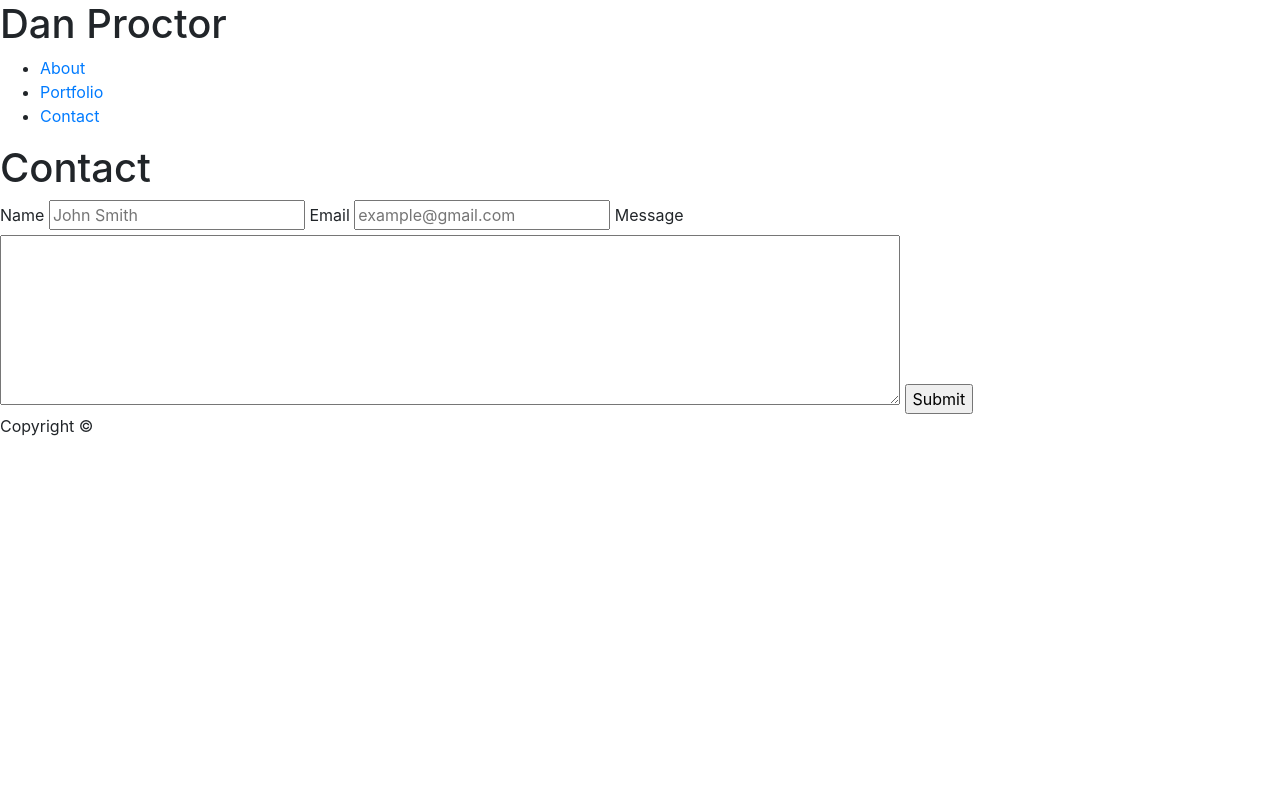
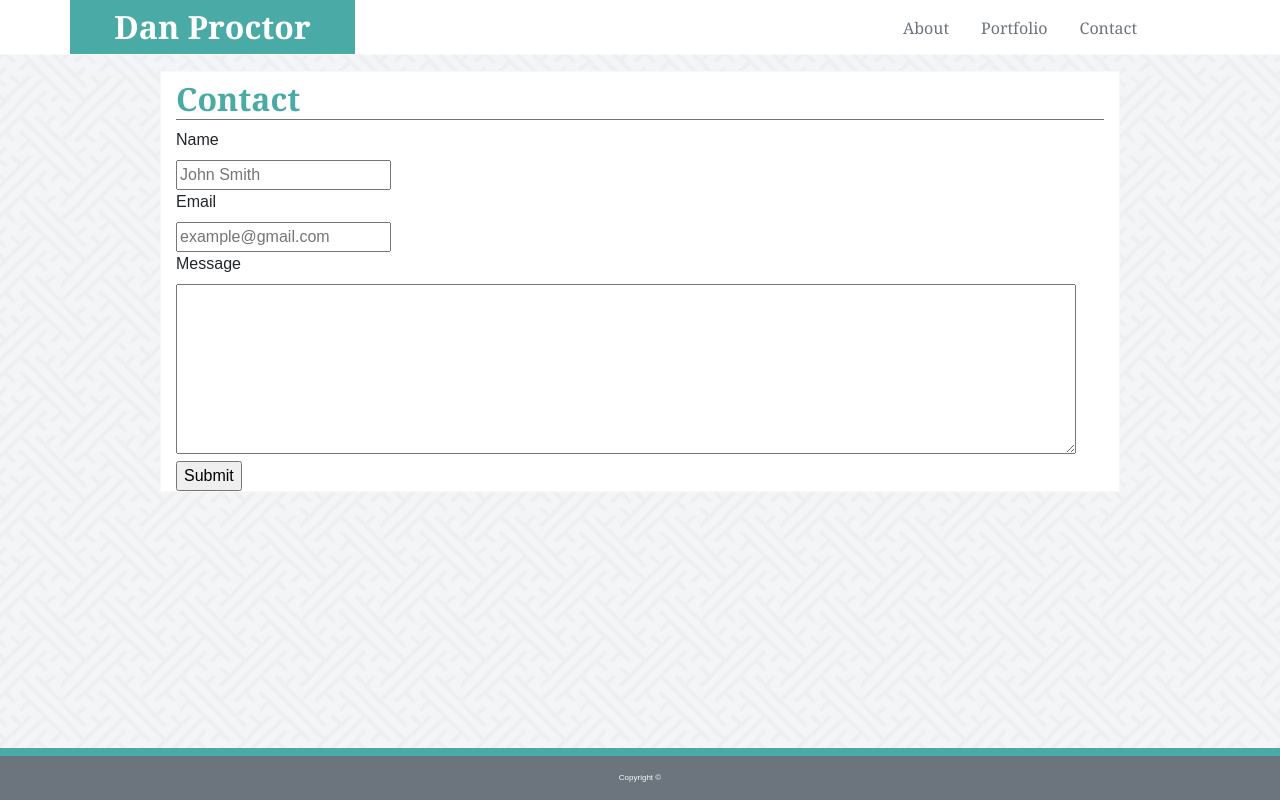
Before and after one commit to dproc96/Bootstrap-Portfolio, a plain HTML site: page contact.html in a window 1280 px wide. Drawn offline with nearby package versions, Linux system fonts and the light colour scheme.

Commit message:
first pass styling contact with bootstrap

```diff
--- a/assets/css/style.css
+++ b/assets/css/style.css
@@ -24,6 +24,6 @@ footer {
     font-family: Georgia, 'Times New Roman', Times, serif;
 }
 
-#name {
+#my-name {
     background-color: #4aaaa5;
 }
--- a/contact.html
+++ b/contact.html
@@ -1,46 +1,66 @@
 <!DOCTYPE html>
 
-<html lang="en">
+<html lang="en" class="h-100">
     <head>
         <title>Contact</title>
 
         <link rel="stylesheet" href="https://stackpath.bootstrapcdn.com/bootstrap/4.3.1/css/bootstrap.min.css" integrity="sha384-ggOyR0iXCbMQv3Xipma34MD+dH/1fQ784/j6cY/iJTQUOhcWr7x9JvoRxT2MZw1T" crossorigin="anonymous">
+
+        <link rel="stylesheet" href="assets/css/style.css">
+
     </head>
 
-    <body>
-        <div class="wrapper">
-            <header>
-                <div class="heading--content">
-                    <h1 class="myname">Dan Proctor</h1>
+    <body class="d-flex flex-column h-100">
+        <header id="topbar" class="border-bottom border-light">
+            <div class="container">
+                <div class="row">
+                    <div class="col-lg-3 col-md-4 col-sm-12 text-center text-white" id="my-name">
+                        <h2 class="mt-2"><strong>Dan Proctor</strong></h2>
+                    </div>
 
-                    <ul>
-                        <li class="heading--list__first"><a href="index.html">About</a></li>
-                        <li><a href="portfolio.html">Portfolio</a></li>
-                        <li><a href="">Contact</a></li>
+                    <div class="col-lg-5 col-md-3 col-sm-0"></div>
+
+                    <div class="col-lg-4 col-md-5 col-sm-12">
+                        <ul class="nav mt-2 justify-content-center">
+                            <li class="nav-item"><a class="nav-link text-secondary" href="index.html">About</a></li>
+                            <li class="nav-item"><a class="nav-link text-secondary" href="portfolio.html">Portfolio</a></li>
+                            <li class="nav-item"><a class="nav-link text-secondary active" href="">Contact</a></li>
                         </ul>
+                    </div>
+                </div>
             </div>
         </header>
 
-            <div class="body--content">
-                <h1 class="body--heading">Contact</h1>
+        <main role="main" class="flex-shrink-0">
+
+            <div class="pr-2 pl-2">
+
+                <div class="container mt-3 bg-white dp-content border border-light">
+                    <h2 class="border-bottom border-secondary mt-2" id="title"><strong>Contact</strong></h2>
 
                     <form action="submit.php">
                         <label for="name">Name</label>
+                        <br>
                         <input class="form--input" type="text" id="name" name="name" placeholder="John Smith">
-
+                        <br>
                         <label for="email">Email</label>
+                        <br>
                         <input class="form--input" type="text" id="email" name="email" placeholder="example@gmail.com">
-
+                        <br>
                         <label for="message">Message</label>
+                        <br>
                         <textarea class="form--input" name="message" id="message" style="height:170px; width: 900px;"></textarea>
 
                         <input type="submit" value="Submit" id="button-submit">
                     </form>
                 </div>
             </div>
+        </main>
 
-        <footer>
-            Copyright &copy;
+        <footer class="footer mt-auto py-3 bg-secondary">
+            <div class="container text-center">
+                <span class="text-light">Copyright &copy;</span>
+            </div>
         </footer>
     </body>
 </html>
```
Also changed, not shown: index.html (+1 -1 lines), portfolio.html (+1 -1 lines). Lines whose indentation alone changed are shown as unchanged.
